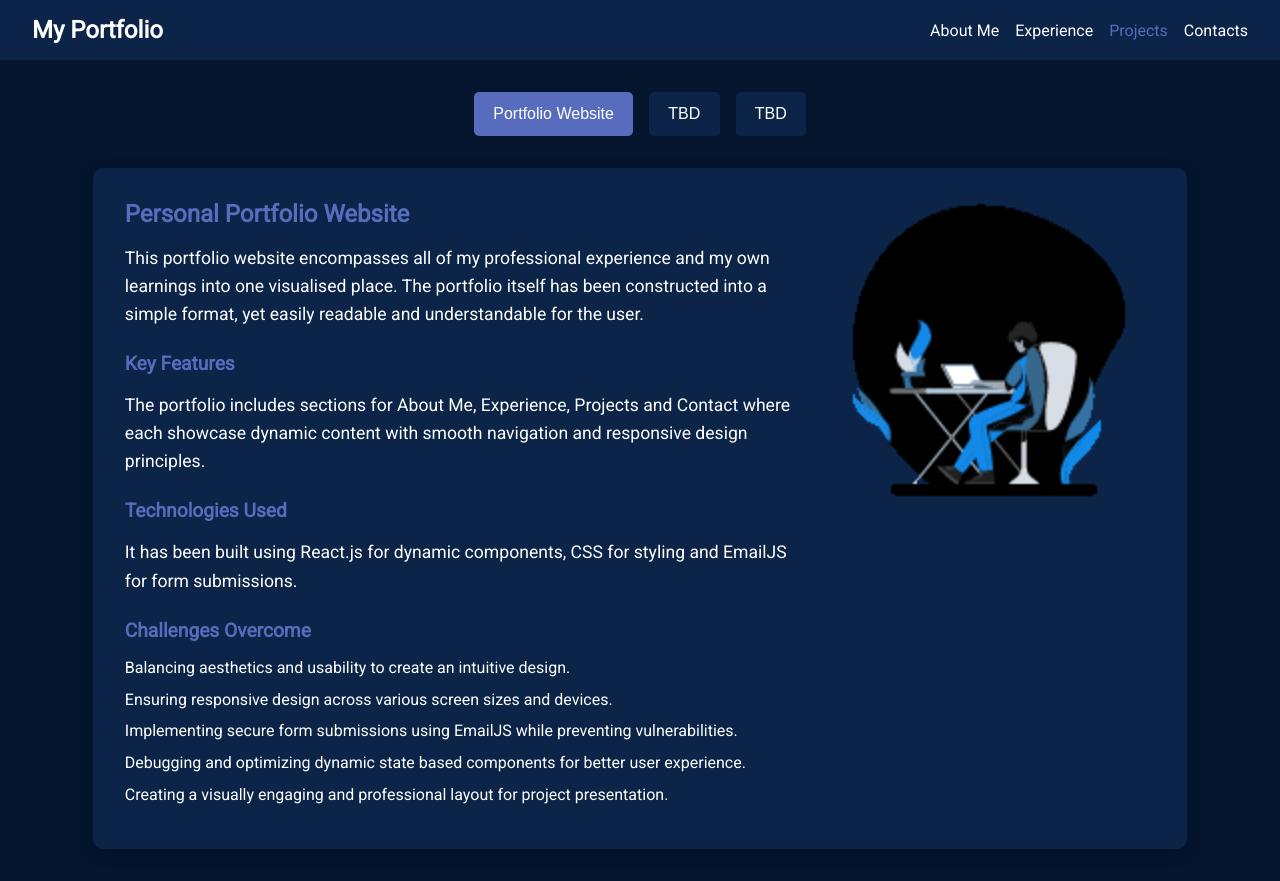
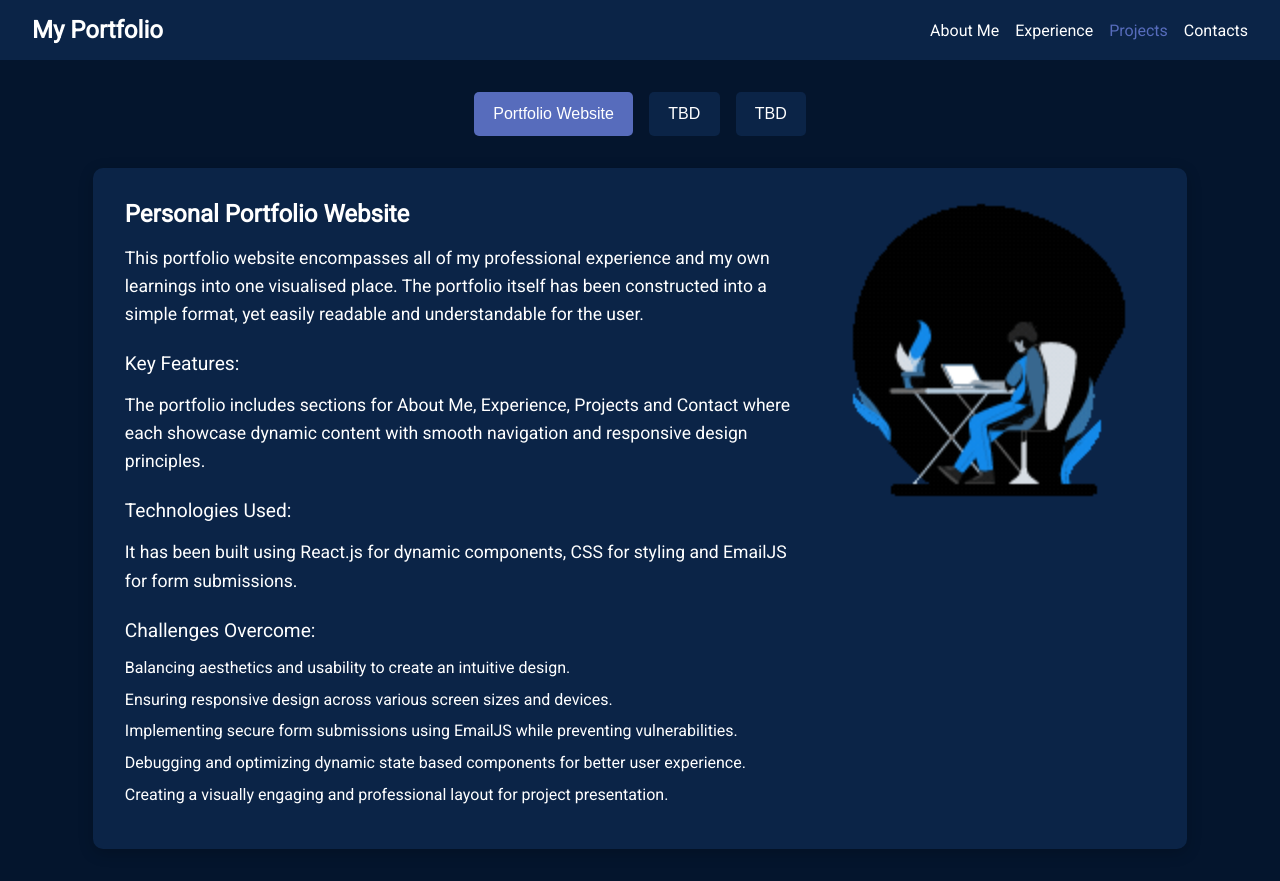
Before and after one commit to erayckc52/portfolio_website, a React (Vite) app in the folder portfolio-react/: page /projects in a window 1280 px wide. Built offline with nearby package versions, Linux system fonts and the light colour scheme.

Commit message:
comments and fix up

```diff
--- a/portfolio-react/src/pages/Contact.jsx
+++ b/portfolio-react/src/pages/Contact.jsx
@@ -3,7 +3,9 @@ import emailjs from 'emailjs-com';
 import styles from '../styles/Contact.module.css';
 import { FaLinkedin, FaGithub, FaInstagram } from 'react-icons/fa';
 
+// Defining Contact component
 const Contact = () => {
+  // Store form data
   const [formData, setFormData] = useState({
     firstName: '',
     lastName: '',
@@ -11,14 +13,17 @@ const Contact = () => {
     message: '',
   });
 
+  // Handling form data to update as user types
   const handleChange = (e) => {
-    const { name, value } = e.target;
-    setFormData({ ...formData, [name]: value });
+    const { name, value } = e.target; // Extract name and value from input
+    setFormData({ ...formData, [name]: value }); // Updating relative field
   };
 
+  // Handling form data to update as user types
   const handleSubmit = (e) => {
     e.preventDefault();
 
+    // Sending email to EmailJS
     emailjs
       .send(
         'service_sbo9afb',
--- a/portfolio-react/src/pages/Projects.jsx
+++ b/portfolio-react/src/pages/Projects.jsx
@@ -52,11 +52,11 @@ const Projects = () => {
         <div className={styles.leftColumn}>
           <h2>{project.title}</h2>
           <p>{project.description}</p>
-          <h3>Key Features</h3>
+          <h3>Key Features:</h3>
           <p>{project.features}</p>
-          <h3>Technologies Used</h3>
+          <h3>Technologies Used:</h3>
           <p>{project.technologies}</p>
-          <h3>Challenges Overcome</h3>
+          <h3>Challenges Overcome:</h3>
           <ul>
           {project.challenges.map((challenge, index) => (
               <li key={index}>{challenge}</li>
--- a/portfolio-react/src/styles/Projects.module.css
+++ b/portfolio-react/src/styles/Projects.module.css
@@ -65,7 +65,7 @@
 .projectDetails h2 {
     margin-bottom: 1rem;
     font-size: 1.5rem;
-    color: var(--color-primary);
+    color: var(--color-text);
 }
 
 .projectDetails p {
@@ -78,7 +78,8 @@
     margin-top: 1.5rem;
     margin-bottom: 1rem;
     font-size: 1.2rem;
-    color: var(--color-primary);
+    color: var(--color-text);
+    font-weight: 500;
 }
 
 .projectDetails ul {
```
Also changed, not shown: portfolio-react/src/pages/AboutMe.jsx (+13 -3 lines).
